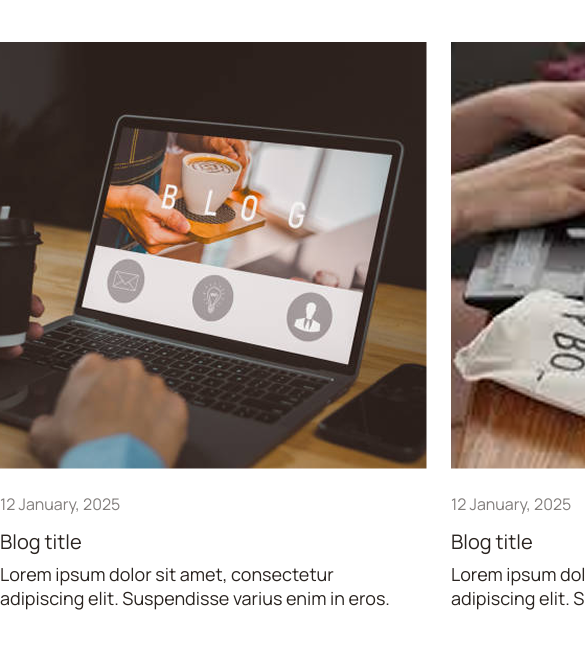
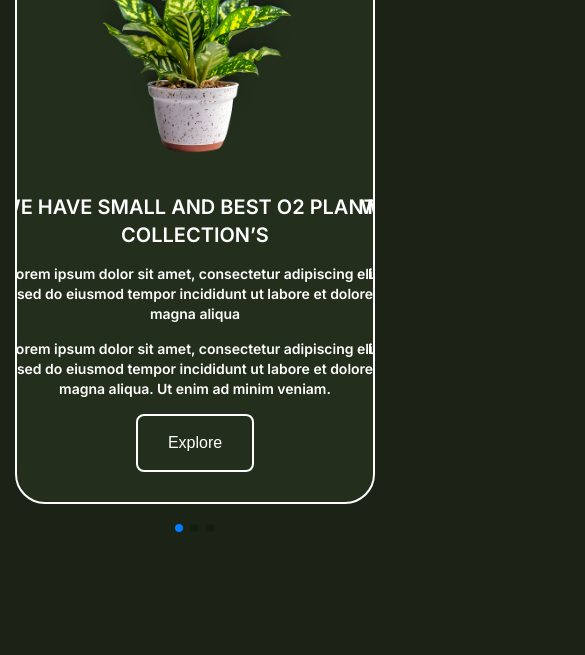
Before and after one commit to kkormalkovvaa/redev-html, a plain HTML site: page index.html in a window 390 px wide. Shown: the part 189-844 px from the top of the page, 585 px wide, since content can reach past the window. Drawn offline with nearby package versions, Linux system fonts and the light colour scheme.

Commit message:
1.14 Swiper

```diff
--- a/index.html
+++ b/index.html
@@ -4,52 +4,89 @@
 <head>
     <meta charset="UTF-8">
     <meta name="viewport" content="width=device-width, initial-scale=1.0">
+    <link rel="stylesheet" href="https://cdn.jsdelivr.net/npm/swiper/swiper-bundle.min.css">
     <link rel="preconnect" href="https://fonts.googleapis.com">
     <link rel="preconnect" href="https://fonts.gstatic.com" crossorigin>
-    <link href="https://fonts.googleapis.com/css2?family=Manrope:wght@200..800&display=swap" rel="stylesheet">
+    <link
+        href="https://fonts.googleapis.com/css2?family=Inter:ital,opsz,wght@0,14..32,100..900;1,14..32,100..900&display=swap"
+        rel="stylesheet">
     <link rel="stylesheet" href="style.css">
-    <title>1.13 Адаптивная верстка</title>
+    <title>1.14 Swiper</title>
 </head>
 
 <body>
     <div class="wrapper">
-        <h1 class="wrapper__title">Blog</h1>
-        <div class="cards">
-            <div class="card">
-                <div class="card__image">
-                    <img src="img1.png" alt="laptop">
+        <div class="swiper plants__swiper">
+            <div class="swiper-wrapper">
+                <div class="swiper-slide">
+                    <div class="slide__content">
+                        <div class="slide__image">
+                            <img src="plant2.png" alt="цветы">
                         </div>
-                <div class="card__info">
-                    <p class="card__data">12 January, 2025</p>
-                    <p class="card__title">Blog title</p>
-                    <p class="card__text">Lorem ipsum dolor sit amet, consectetur adipiscing elit. Suspendisse varius
-                        enim in eros.</p>
+                        <div class="slide__text">
+                            <h2 class="plants__title">We Have Small And Best O2 Plants Collection’s</h2>
+                            <p class="plants__text">Lorem ipsum dolor sit amet, consectetur adipiscing elit, sed do
+                                eiusmod tempor incididunt ut labore et dolore magna aliqua</p>
+                            <p class="plants__text">Lorem ipsum dolor sit amet, consectetur adipiscing elit, sed do
+                                eiusmod tempor incididunt ut labore et dolore magna aliqua. Ut enim ad minim veniam.</p>
+                            <button class="plants__btn">Explore</button>
                         </div>
                     </div>
-            <div class="card">
-                <div class="card__image">
-                    <img src="img2.png" alt="laptop">
                 </div>
-                <div class="card__info">
-                    <p class="card__data">12 January, 2025</p>
-                    <p class="card__title">Blog title</p>
-                    <p class="card__text">Lorem ipsum dolor sit amet, consectetur adipiscing elit. Suspendisse varius
-                        enim in eros.</p>
+                <div class="swiper-slide">
+                    <div class="slide__content">
+                        <div class="slide__image">
+                            <img src="plant2.png" alt="цветы">
+                        </div>
+                        <div class="slide__text">
+                            <h2 class="plants__title">We Have Small And Best O2 Plants Collection’s</h2>
+                            <p class="plants__text">Lorem ipsum dolor sit amet, consectetur adipiscing elit, sed do
+                                eiusmod tempor incididunt ut labore et dolore magna aliqua</p>
+                            <p class="plants__text">Lorem ipsum dolor sit amet, consectetur adipiscing elit, sed do
+                                eiusmod tempor incididunt ut labore et dolore magna aliqua. Ut enim ad minim veniam.</p>
+                            <button class="plants__btn">Explore</button>
                         </div>
                     </div>
-            <div class="card">
-                <div class="card__image">
-                    <img src="img3.png" alt="boy">
                 </div>
-                <div class="card__info">
-                    <p class="card__data">12 January, 2025</p>
-                    <p class="card__title">Blog title</p>
-                    <p class="card__text">Lorem ipsum dolor sit amet, consectetur adipiscing elit. Suspendisse varius
-                        enim in eros.</p>
+                <div class="swiper-slide">
+                    <div class="slide__content">
+                        <div class="slide__image">
+                            <img src="plant2.png" alt="цветы">
+                        </div>
+                        <div class="slide__text">
+                            <h2 class="plants__title">We Have Small And Best O2 Plants Collection’s</h2>
+                            <p class="plants__text">Lorem ipsum dolor sit amet, consectetur adipiscing elit, sed do
+                                eiusmod tempor incididunt ut labore et dolore magna aliqua</p>
+                            <p class="plants__text">Lorem ipsum dolor sit amet, consectetur adipiscing elit, sed do
+                                eiusmod tempor incididunt ut labore et dolore magna aliqua. Ut enim ad minim veniam.</p>
+                            <button class="plants__btn">Explore</button>
                         </div>
                     </div>
                 </div>
             </div>
+
+            <div class="swiper-pagination"></div>
+            <div class="swiper-button-prev"></div>
+            <div class="swiper-button-next"></div>
+        </div>
+    </div>
+
+    <script src="https://cdn.jsdelivr.net/npm/swiper/swiper-bundle.min.js"></script>
+    <script>
+        const swiper = new Swiper('.plants__swiper', {
+            loop: true,
+
+            pagination: {
+                el: '.swiper-pagination',
+                clickable: true
+            },
+
+            navigation: {
+                nextEl: '.swiper-button-next',
+                prevEl: '.swiper-button-prev',
+            },
+        });
+    </script>
 </body>
 
 </html>
--- a/style.css
+++ b/style.css
@@ -2,65 +2,158 @@
     margin: 0;
     padding: 0;
     box-sizing: border-box;
-    font-family: 'Manrope', sans-serif;
 }
 
-.wrapper__title {
-    font-size: 56px;
-    font-weight: 300;
-    line-height: 112%;
-    letter-spacing: -4%;
-    margin: 104px 0 64px 56px;
+body {
+    font-family: 'Inter', sans-serif;
+    background-color: #1B2316;
+    display: flex;
+    justify-content: center;
+    align-items: center;
+    min-height: 100vh;
 }
 
-.cards {
-    max-width: 1330px;
-    display: flex;
-    gap: 24px;
-    margin: 0 auto;
+.wrapper {
+    width: 100%;
+    max-width: 1600px;
+    padding: 0 40px;
 }
 
-.card__data {
-    color: #827E7C;
-    font-size: 16px;
-    line-height: 136%;
-    margin-top: 20px;
-    margin-bottom: 16px;
+.swiper {
+    width: 100%;
+    height: 755px;
+    padding-bottom: 80px;
 }
 
-.card__title {
-    font-size: 20px;
-    line-height: 112%;
-    letter-spacing: -2%;
-    color: #2A2420;
-    margin-bottom: 8px;
+.slide__content {
+    border: 3px solid #fff;
+    background-color: #232e1c;
+    border-radius: 92px;
+    display: flex;
+    align-items: center;
+    gap: 100px;
+    height: 100%;
+    min-height: 700px;
 }
 
-.card__text {
-    font-size: 18px;
-    line-height: 136%;
-    color: #2A2420;
-    width: 395px;
+.slide__image {
+    flex: 1;
+    display: flex;
+    justify-content: center;
 }
 
-@media screen and (max-width: 1024px) {
-    .cards {
-        max-width: 912px;
-        margin: 0 auto;
+.slide__image img {
+    max-width: 100%;
+    height: auto;
+    max-height: 500px;
+    object-fit: contain;
+}
+
+.slide__text {
+    width: 700px;
+}
+
+.plants__title {
+    font-weight: 600;
+    font-size: 38px;
+    line-height: 46px;
+    color: #fff;
+    text-transform: uppercase;
+    margin-bottom: 42px;
+}
+
+.plants__text {
+    font-weight: 600;
+    font-size: 28px;
+    line-height: 34px;
+    color: #fff;
+    margin-bottom: 42px;
+}
+
+.plants__btn {
+    background-color: #232e1c;
+    border: 2px solid #FFFFFF;
+    border-radius: 12px;
+    color: #fff;
+    font-size: 28px;
+    line-height: 34px;
+    padding: 15px 60px;
+    cursor: pointer;
+}
+
+@media (max-width: 1200px) {
+    .swiper {
+        height: auto;
+        min-height: 600px;
+    }
+
+    .slide__content {
+        gap: 40px;
+        padding: 40px;
+        border-radius: 60px;
+        min-height: auto;
     }
 }
 
-@media screen and (max-width: 375px) {
-    .wrapper__title {
-        margin-left: 16px;
+@media(max-width: 1100px) {
+    .slide__content {
+        flex-direction: column;
+        text-align: center;
+        gap: 40px;
+        padding: 40px 30px;
+        border-radius: 40px;
     }
 
-    .cards {
-        display: flex;
-        flex-direction: column;
-        column-gap: 16px;
-        max-width: 343px;
-        margin: 0 auto;
+    .slide__image img {
+        max-height: 300px;
+    }
+}
+
+@media (max-width: 768px) {
+
+    .wrapper {
+        padding: 0 15px;
     }
 
+    .swiper {
+        padding-bottom: 40px;
+    }
+
+    .slide__content {
+        padding: 30px 20px;
+        border-radius: 30px;
+        border-width: 2px;
+    }
+
+    .slide__image img {
+        max-height: 200px;
+    }
+
+    .slide__text {
+        max-width: 400px;
+    }
+
+    .plants__title {
+        font-size: 20px;
+        line-height: 28px;
+        margin-bottom: 15px;
+    }
+
+    .plants__text {
+        font-size: 14px;
+        line-height: 20px;
+        margin-bottom: 15px;
+        padding: 0 10px;
+    }
+
+    .plants__btn {
+        font-size: 16px;
+        padding: 10px 30px;
+        border-radius: 8px;
+    }
+
+    .swiper-button-next,
+    .swiper-button-prev {
+        display: none;
+    }
 }
```
Also changed, not shown: img1.png (deleted), img2.png (deleted), img3.png (deleted), plant.png (added), plant2.png (added). Lines whose indentation alone changed are shown as unchanged.
